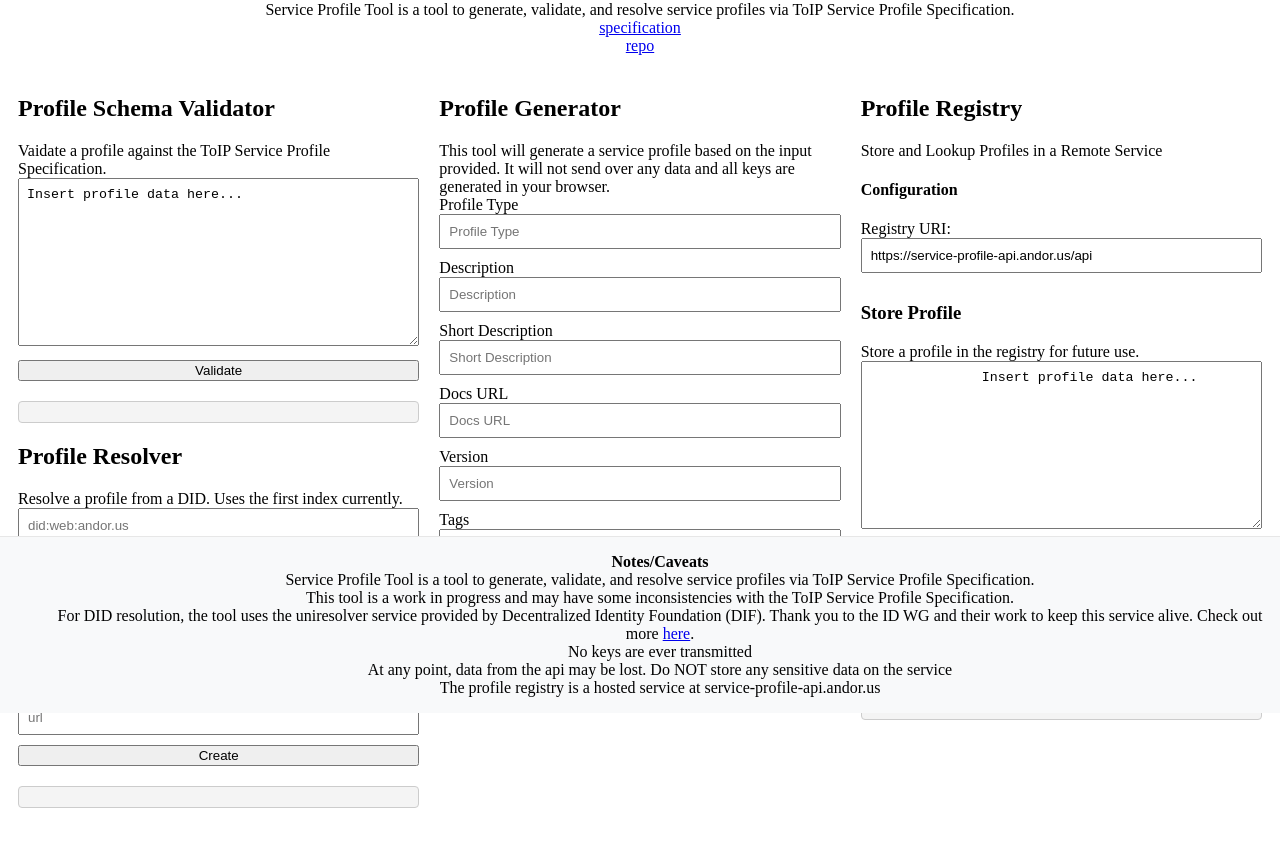
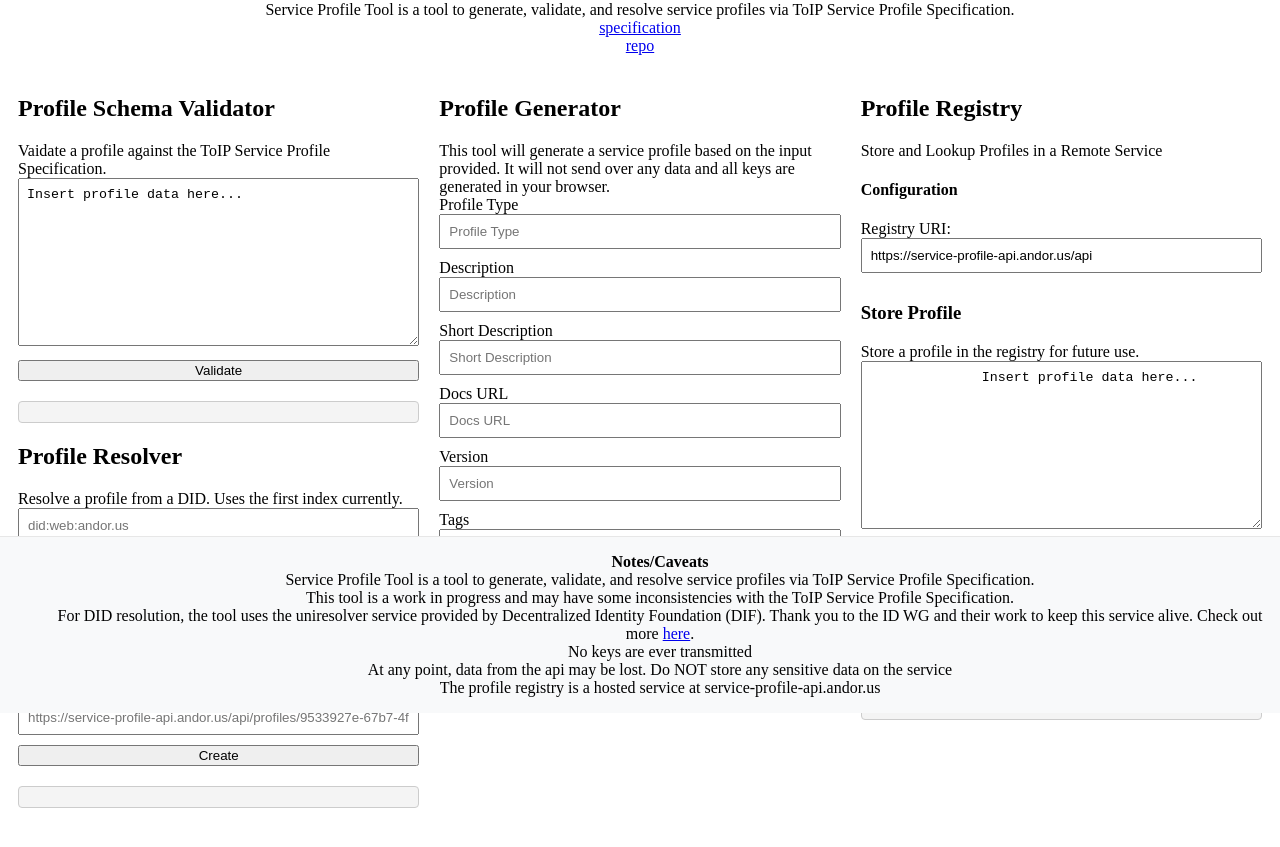
Before and after one commit to andorsk/service-profile-tool, a website built with Parcel: page src/bin/service/views/index.html in a window 1280 px wide. Shown: the part 87-934 px from the top of the page. Built offline with nearby package versions, Linux system fonts and the light colour scheme; no server answers; what @noble/ed25519 would draw is missing.

Commit message:
updated placeholder for reference

```diff
--- a/src/bin/service/views/index.html
+++ b/src/bin/service/views/index.html
@@ -96,7 +96,11 @@ Insert profile data here...</textarea
           <h2>Profile Reference</h2>
 
           Create a reference from a profile.
-          <input type="text" id="referenceProfileInput" placeholder="url" />
+          <input
+            type="text"
+            id="referenceProfileInput"
+            placeholder="https://service-profile-api.andor.us/api/profiles/9533927e-67b7-4fc7-a1e9-98892dca1adf"
+          />
           <button id="referenceProfile">Create</button>
           <p class="codeblock" id="referenceProfileResult"></p>
         </div>
```
